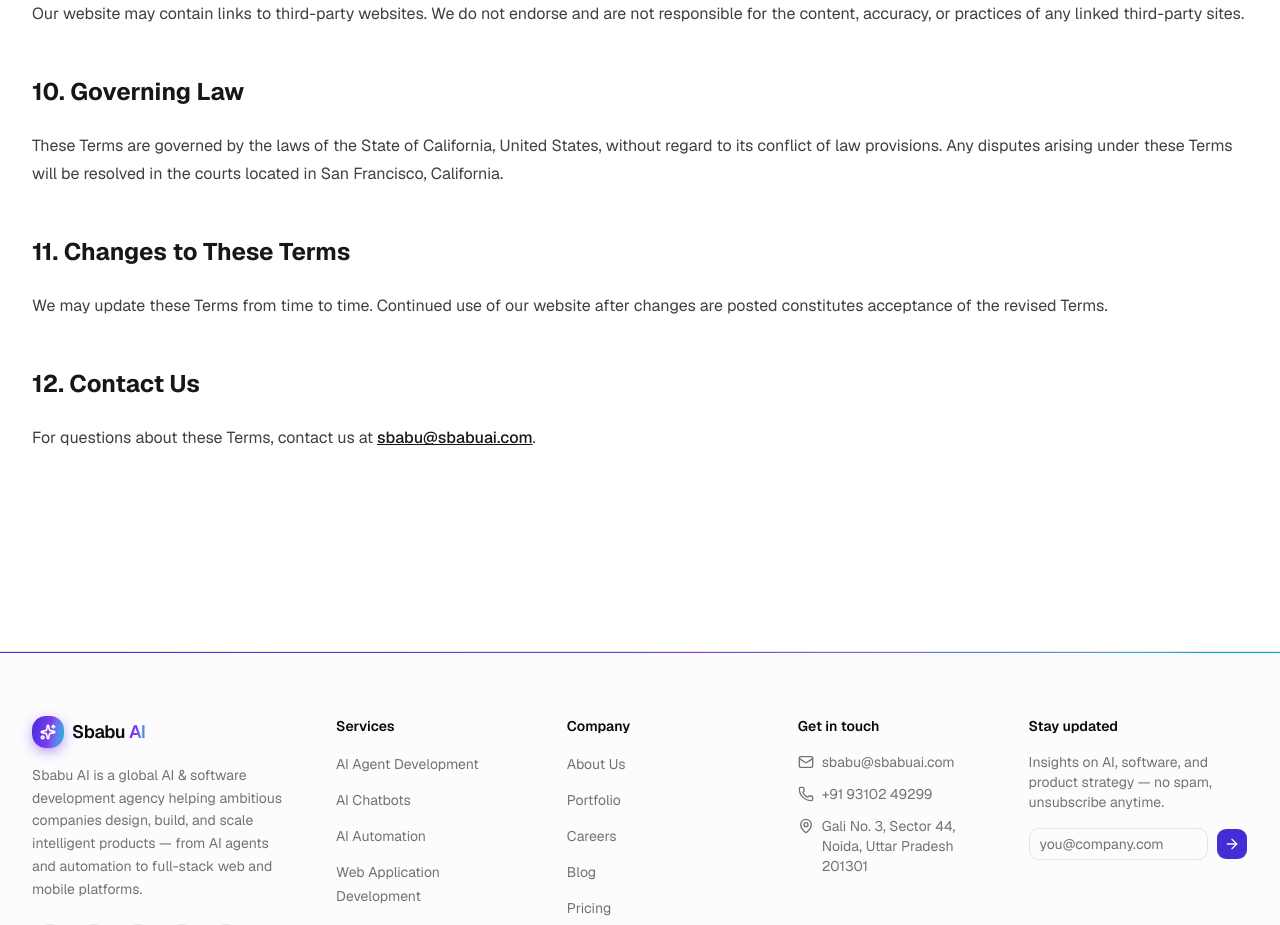
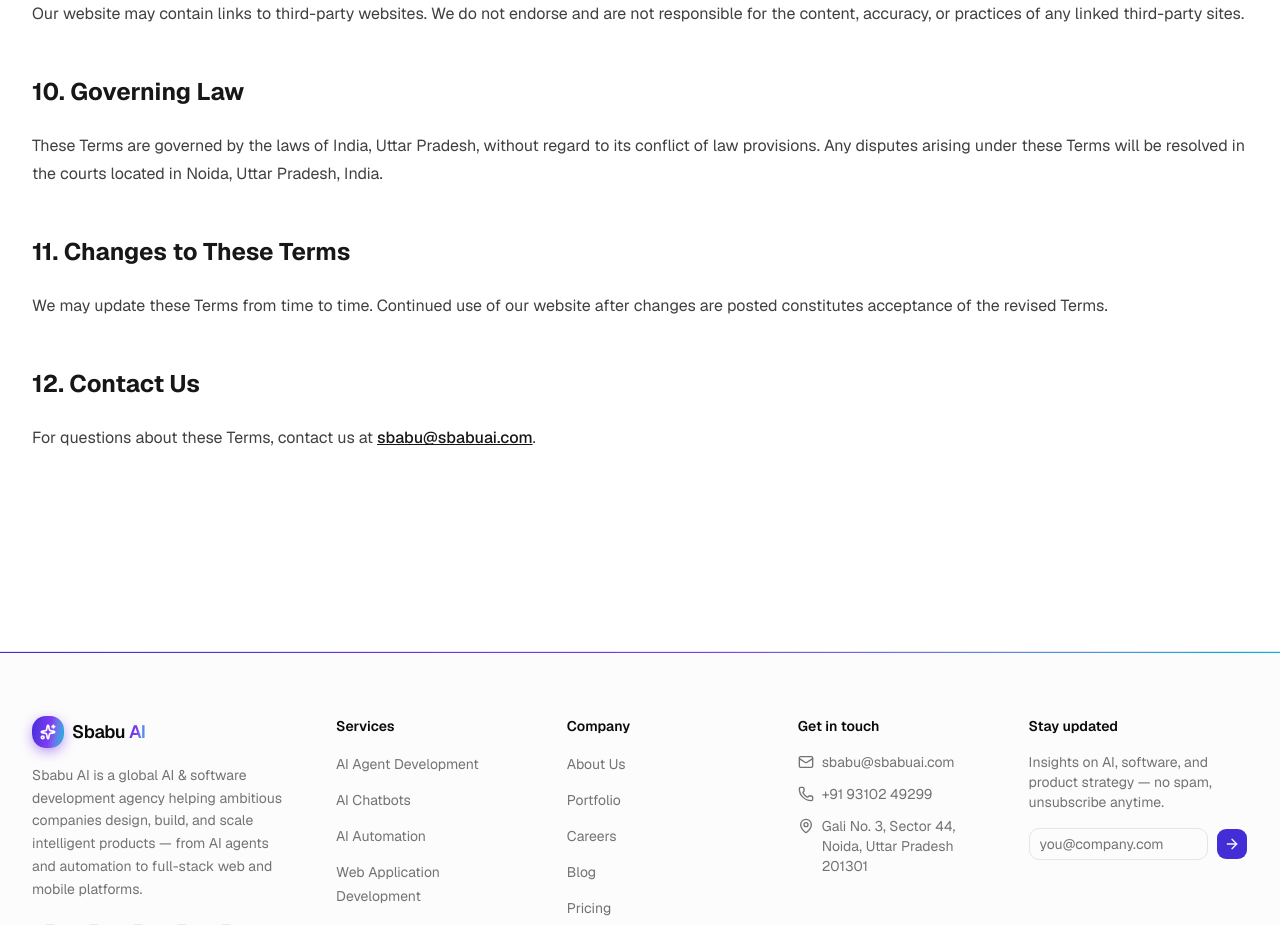
Before and after one commit to aideepak01/digitalagency, a Next.js app: page /terms-conditions in a window 1280 px wide. Shown: the part 1800-2725 px from the top of the page. Built offline with nearby package versions, Linux system fonts and the light colour scheme.

Commit message:
Update terms and conditions jurisdiction to Noida, India
Changed governing law from California to Uttar Pradesh, India and
updated dispute resolution location to Noida courts to reflect
company address relocation.

```diff
--- a/src/app/terms-conditions/page.tsx
+++ b/src/app/terms-conditions/page.tsx
@@ -113,9 +113,9 @@
 
             <h2>10. Governing Law</h2>
             <p>
-              These Terms are governed by the laws of the State of California, United States,
+              These Terms are governed by the laws of India, Uttar Pradesh,
               without regard to its conflict of law provisions. Any disputes arising under these
-              Terms will be resolved in the courts located in San Francisco, California.
+              Terms will be resolved in the courts located in Noida, Uttar Pradesh, India.
             </p>
 
             <h2>11. Changes to These Terms</h2>
```
